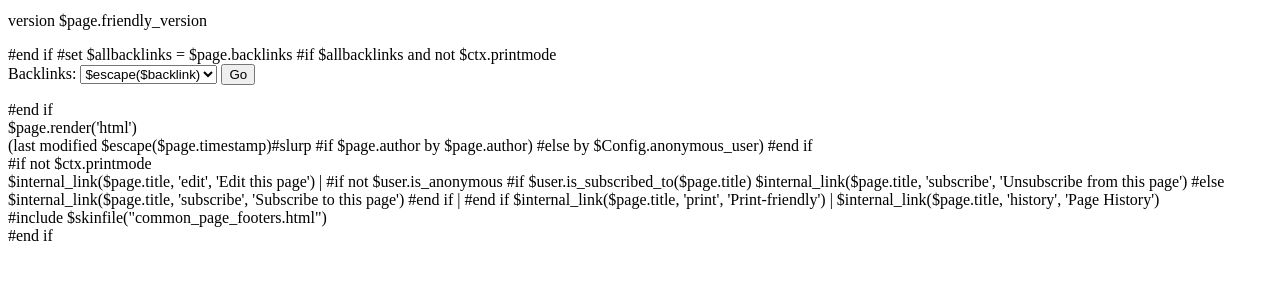
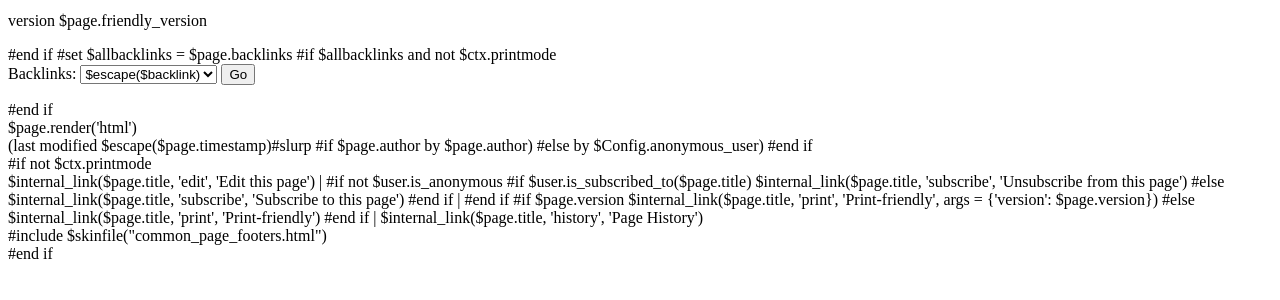
Before and after one commit to tonyg/pyle2, a Python web app: template templates/action_read.html in a window 1280 px wide. Shown: the part 146-446 px from the top of the page. Run offline with Jinja, Linux system fonts and the light colour scheme; the template is opened without the code that fills it, so the values that code supplies are empty.

Commit message:
Version print-friendly link correctly.
darcs-hash:20070312230315-ddd3b-e71d0d3d97e9991725237bd6d24ccd0017b9b305.gz

```diff
--- a/templates/action_read.html
+++ b/templates/action_read.html
@@ -48,7 +48,12 @@
 	  #end if
 	  |
 	  #end if
+	  #if $page.version
+	  $internal_link($page.title, 'print', 'Print-friendly',
+			 args = {'version': $page.version})
+	  #else
 	  $internal_link($page.title, 'print', 'Print-friendly')
+	  #end if
 	  | $internal_link($page.title, 'history', 'Page History')
         </div>
 	#include $skinfile("common_page_footers.html")
```
Also changed, not shown: 1 other file.
